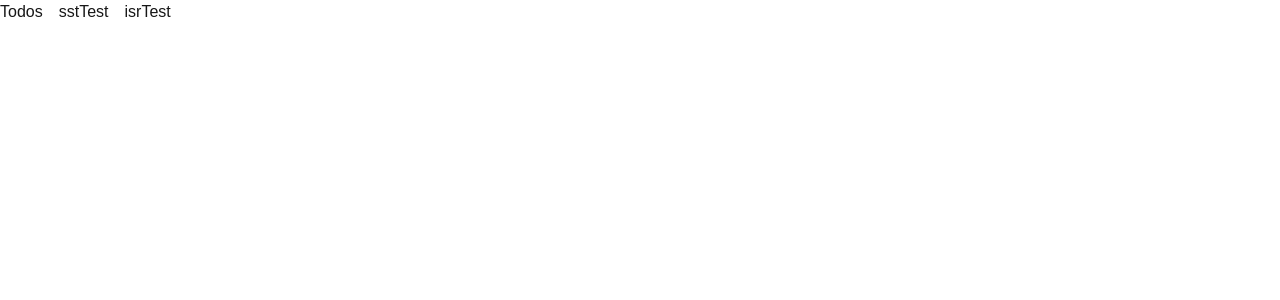
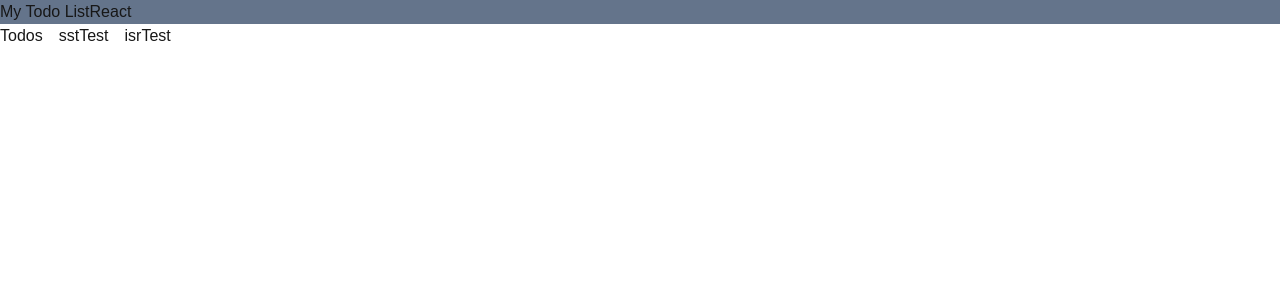
Before and after one commit to soo0297/nbcamp-st-timeattck-4, a Next.js app: page / in a window 1280 px wide. Shown: the top 300 px of the page. Built offline with nearby package versions, Linux system fonts and the light colour scheme.

Commit message:
타이틀, 헤더설정

```diff
--- a/src/app/layout.tsx
+++ b/src/app/layout.tsx
@@ -14,7 +14,7 @@ const geistMono = localFont({
 });
 
 export const metadata: Metadata = {
-  title: "Create Next App",
+  title: "Standard Timeattck",
   description: "Generated by create next app",
 };
 
@@ -28,6 +28,10 @@ export default function RootLayout({
       <body
         className={`${geistSans.variable} ${geistMono.variable} antialiased`}
       >
+        <header className="flex bg-slate-500">
+          <h1>My Todo List</h1>
+          <h2>React</h2>
+        </header>
         {children}
       </body>
     </html>
```
